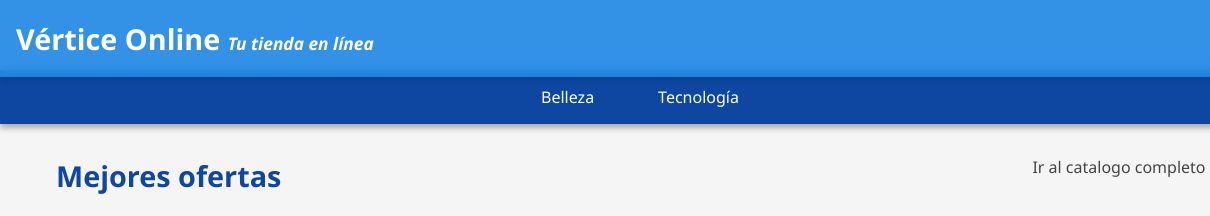
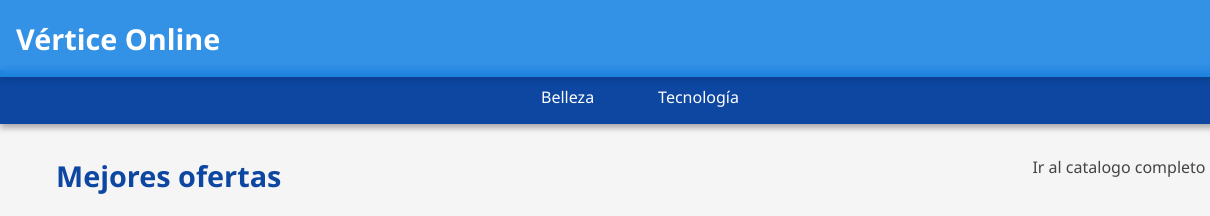
Before and after one commit to SanBalta/VerticeOnline, a plain HTML site: page tecnologia.html in a window 1280 px wide. Shown: the top 216 px of the page, 0-1210 px from the left. Drawn offline with Linux system fonts and the light colour scheme.

Commit message:
segundo commit

```diff
--- a/tecnologia.html
+++ b/tecnologia.html
@@ -9,7 +9,7 @@
 <body>
     <header>
         <div class="header-left">
-            <div class="logo-text">Vértice Online <em>Tu tienda en línea</em></div>
+            <div class="logo-text">Vértice Online</div>
         </div>
         <img class="logo" src="images/logo.png" alt="logo">
     </header>
```
